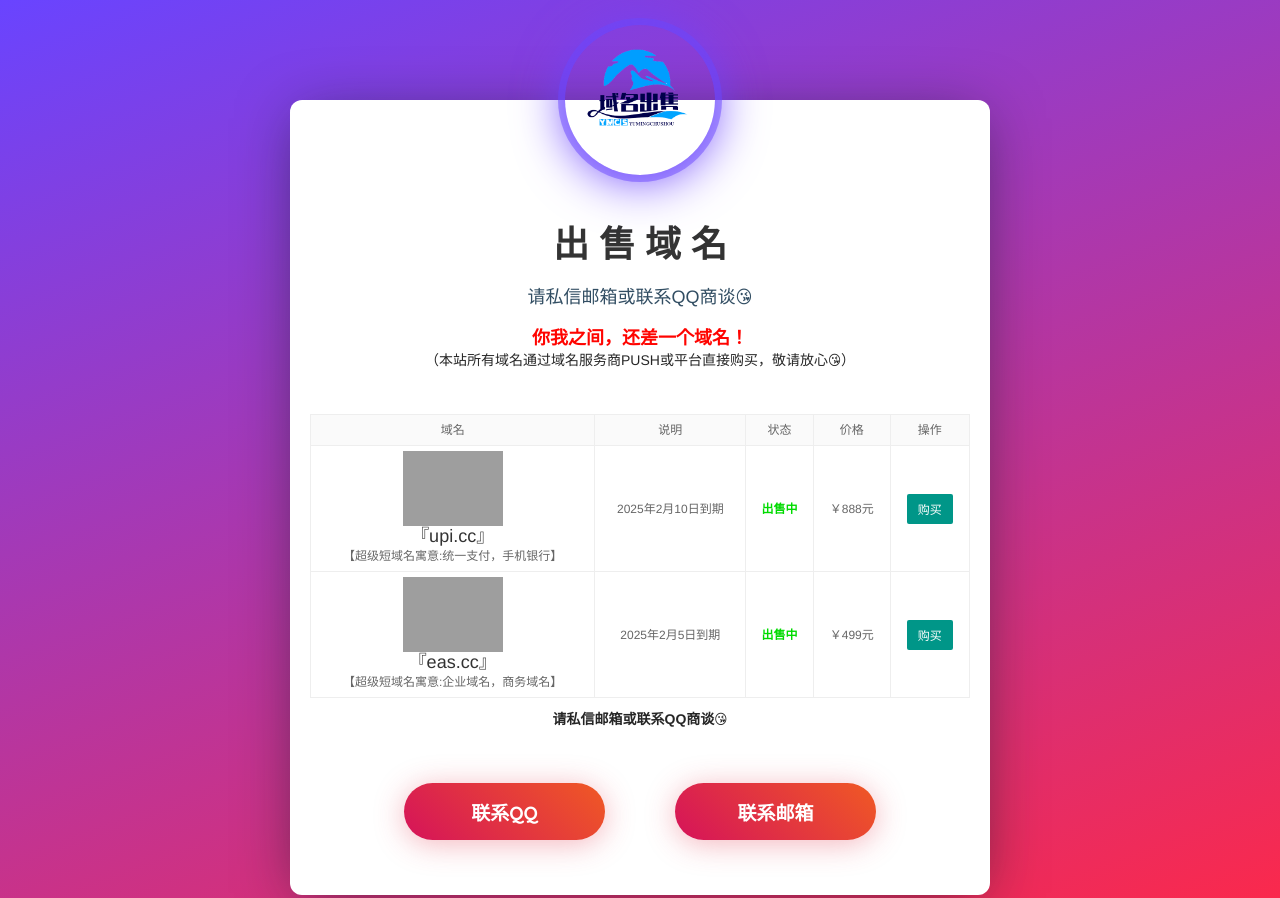
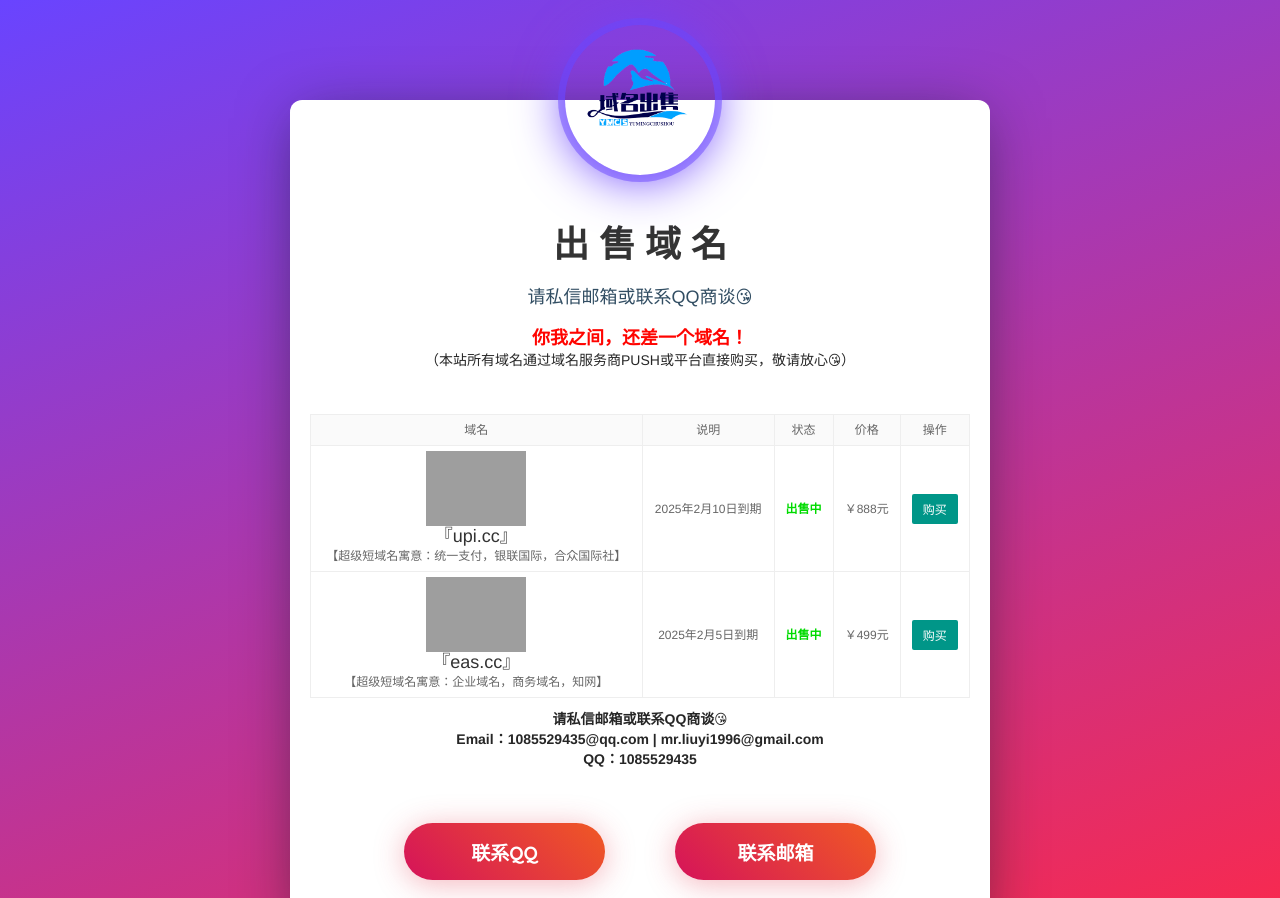
Before and after one commit to china-LY/Domain-name-for-sale, a plain HTML site: page index.html in a window 1280 px wide. Shown: the top 898 px of the page. Drawn offline with Linux system fonts and the light colour scheme; grey boxes are pictures that could not be loaded.

Commit message:
补充 调整

```diff
--- a/index.html
+++ b/index.html
@@ -57,7 +57,7 @@
                                     <p><a href="http://upi.cc">
                                             <h2>『upi.cc』</h2>
                                         </a>
-                                    <p>【超级短域名寓意:统一支付，手机银行】</p>
+                                    <p>【超级短域名寓意：统一支付，银联国际，合众国际社】</p>
                                 </td>
                                 <td>2025年2月10日到期</td>
                                 <td style="color:#00DB00"><b>出售中</b></td>
@@ -74,7 +74,7 @@
                                     <p><a href="http://eas.cc">
                                             <h2>『eas.cc』</h2>
                                         </a>
-                                    <p>【超级短域名寓意:企业域名，商务域名】</p>
+                                    <p>【超级短域名寓意：企业域名，商务域名，知网】</p>
                                 </td>
                                 <td>2025年2月5日到期</td>
                                 <td style="color:#00DB00"><b>出售中</b></td>
@@ -89,6 +89,8 @@
                     </table>
                 </div>
                 <p><b style="color:ff0000">请私信邮箱或联系QQ商谈😘</b></p>
+                <p><b style="color:ff0000">Email：1085529435@qq.com | mr.liuyi1996@gmail.com</b></p>
+                <p><b style="color:ff0000">QQ：1085529435</b></p>
                 <div class="profile-card-ctr">
                     <button class="profile-card__button button--orange">
                         <a style="color: #fff;"
```
